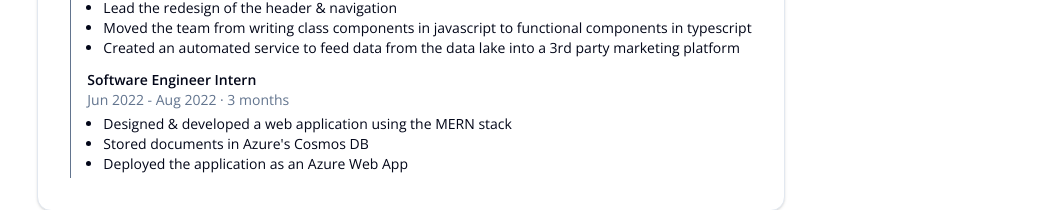
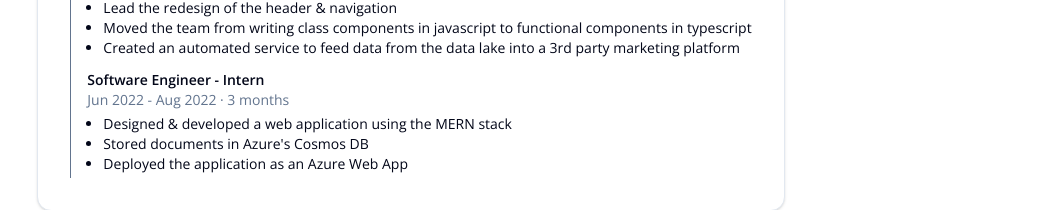
Before and after one commit to bentsignal/me, a Next.js app: page /about in a window 1280 px wide. Shown: the part 443-653 px from the top of the page, without its empty margins (229-1280 px from the left). Built offline with nearby package versions, Linux system fonts and the light colour scheme.

Commit message:
data update

```diff
--- a/src/features/resume/data/resume-data.ts
+++ b/src/features/resume/data/resume-data.ts
@@ -21,7 +21,7 @@ export const experiences: Experience[] = [
         ],
       },
       {
-        title: "Software Engineer Intern",
+        title: "Software Engineer - Intern",
         startDate: new Date("2022-06-02"),
         endDate: new Date("2022-08-02"),
         bullets: [
```
